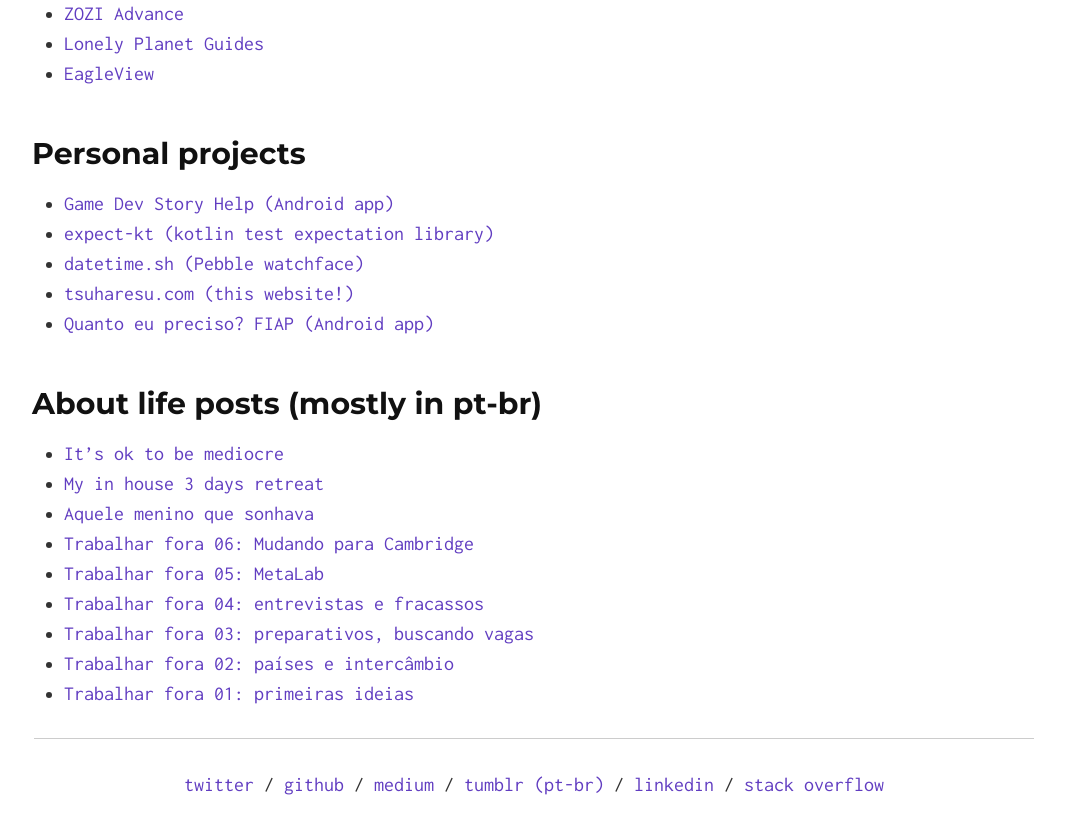
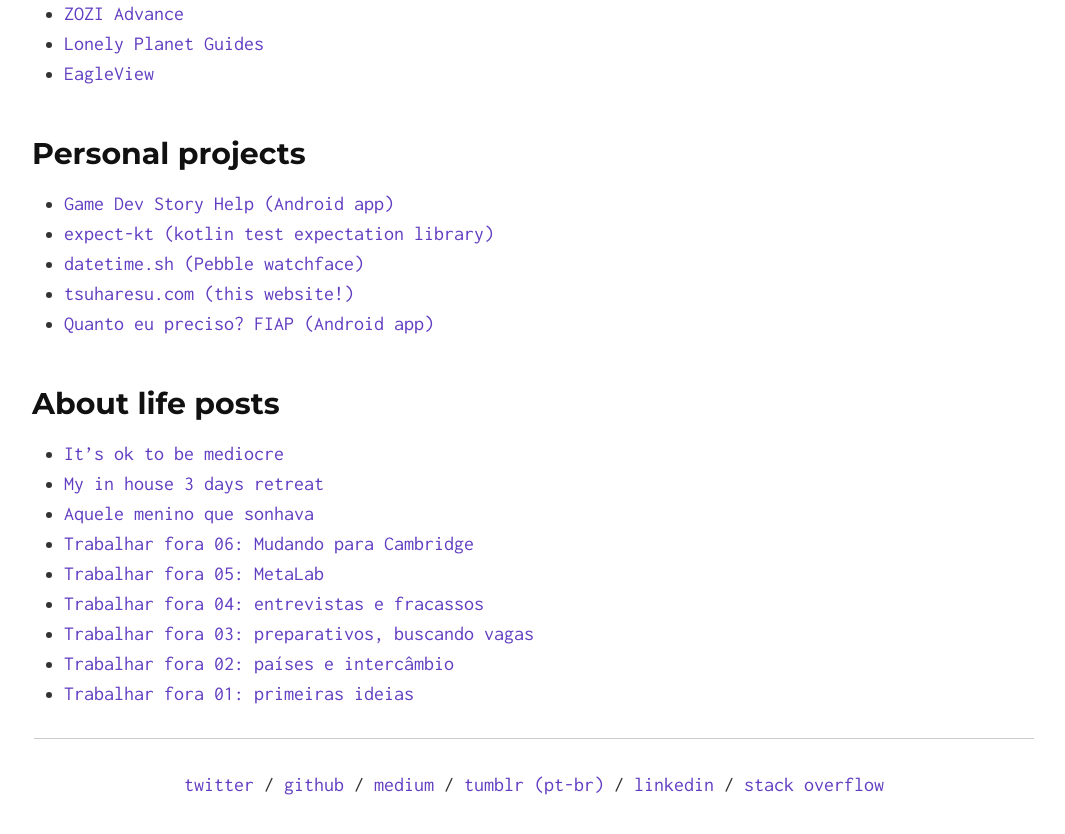
Before and after one commit to tsuharesu/tsuharesu.github.io, a Jekyll site: the page built from index.md, in a window 1280 px wide and 900 px high, scrolled down 1131 px. Shown: the top 834 px of the window, without its empty margins (106-1171 px from the left). Built offline with Jekyll 4.4.1, drawn with Linux system fonts in a browser that asks for light colours.

Commit message:
Change index

```diff
--- a/index.md
+++ b/index.md
@@ -40,7 +40,7 @@ I use it everywhere. Pretty handy, eh? My real name is Thales.
 * [{{ project.name }}]({{ project.url }})
 {% endfor %}
 
-## About life posts (mostly in pt-br)
+## About life posts
 {% for post in site.categories.personal -%}
 * [{{ post.title }}]({{ post.url }})
 {% endfor %}
```
